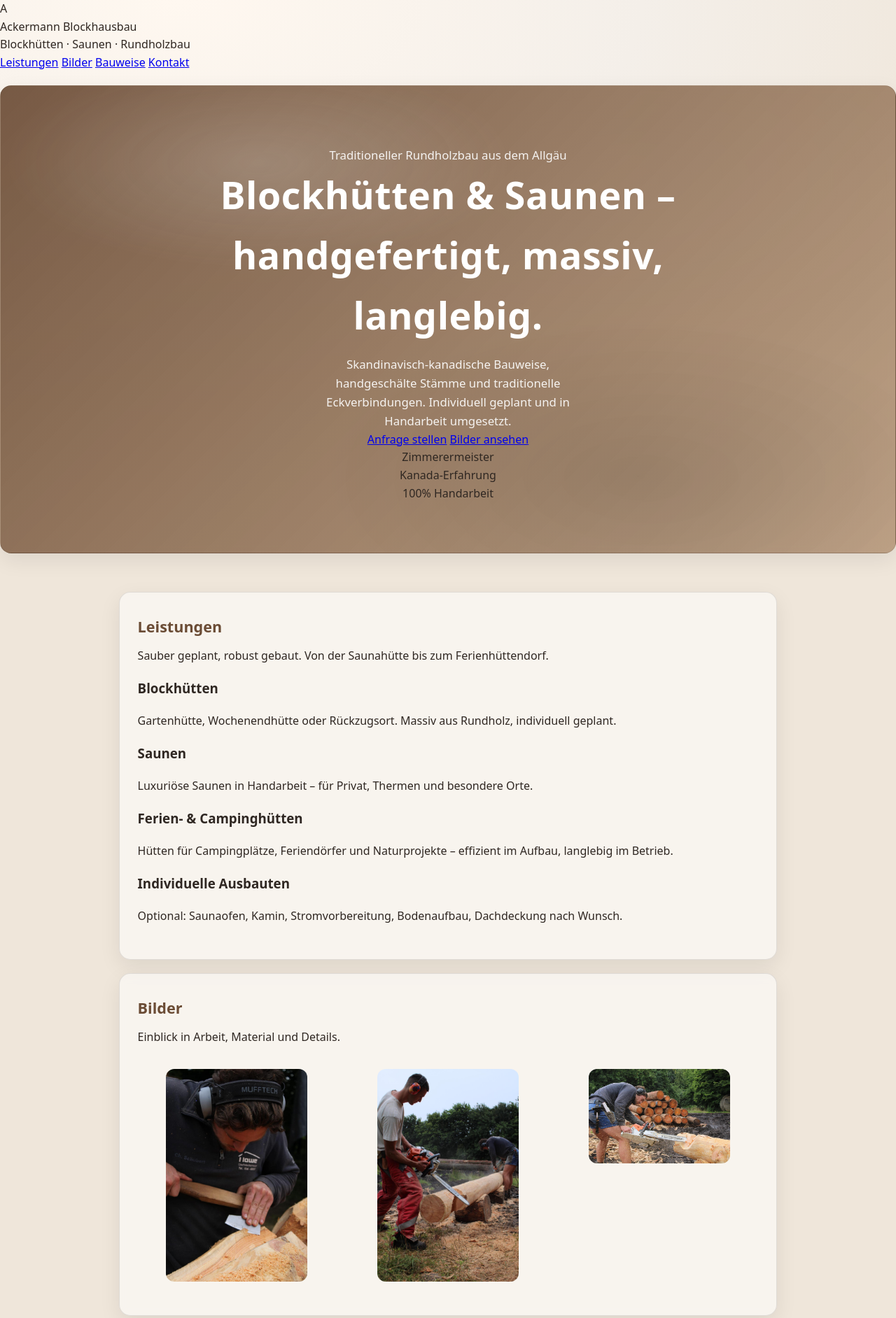
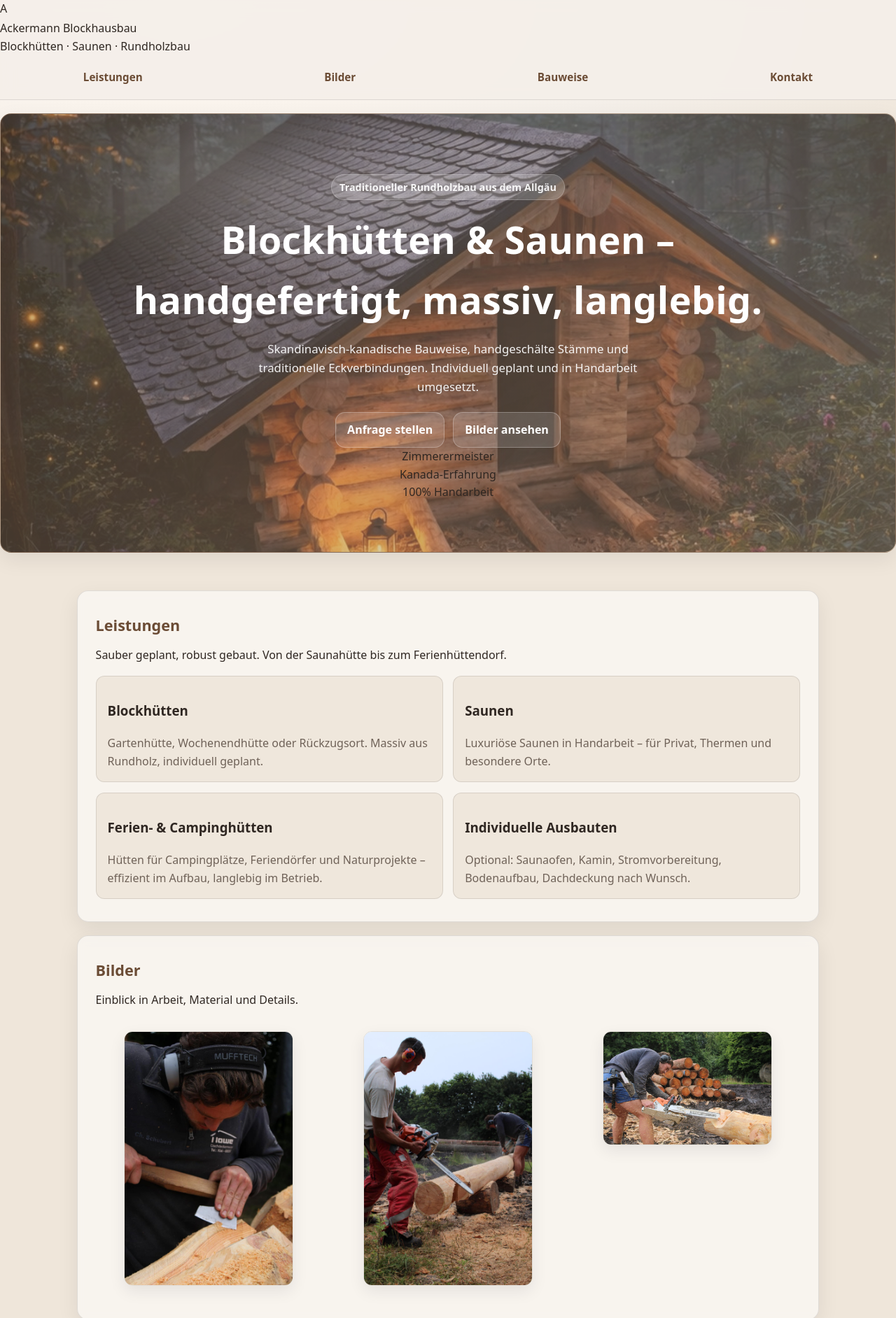
Before and after one commit to NZIGGI/ackermann-blockhausbau, a plain HTML site: page index.html in a window 1280 px wide. Shown: the top 1884 px of the page at 70% size. Drawn offline with Linux system fonts and the light colour scheme.

Commit message:
Update styles.css

```diff
--- a/assets/css/styles.css
+++ b/assets/css/styles.css
@@ -1,3 +1,5 @@
+/* assets/css/styles.css */
+
 :root{
   --bg: #f4efe9;
   --panel: #efe7dc;
@@ -19,8 +21,65 @@ body{
   line-height:1.6;
 }
 
+/* Header / Nav */
+header{
+  position: sticky;
+  top: 0;
+  z-index: 10;
+  background: rgba(244,239,233,.9);
+  backdrop-filter: blur(10px);
+  border-bottom: 1px solid var(--line);
+}
+
+.nav{
+  max-width: 1100px;
+  margin: 0 auto;
+  padding: .85rem 1.25rem;
+  display:flex;
+  align-items:center;
+  justify-content: space-between;
+  gap: 1rem;
+}
+
+.brand{
+  display:flex;
+  flex-direction: column;
+  gap: .15rem;
+}
+
+.brand strong{
+  font-size: 1rem;
+  color: var(--text);
+  letter-spacing: .2px;
+}
+
+.brand span{
+  font-size: .85rem;
+  color: var(--muted);
+}
+
+.nav a{
+  color: var(--brand);
+  text-decoration:none;
+  font-weight: 600;
+  font-size: .95rem;
+  padding: .35rem .55rem;
+  border-radius: 10px;
+}
+
+.nav a:hover{
+  background: rgba(107,76,53,.08);
+}
+
+.nav-links{
+  display:flex;
+  flex-wrap: wrap;
+  gap: .15rem;
+}
+
+/* Hero */
 .hero{
-  min-height: 62vh;
+  min-height: 72vh;
   display:flex;
   align-items:center;
   justify-content:center;
@@ -29,8 +88,19 @@ body{
   overflow: hidden;
   border-bottom: 1px solid var(--line);
   background:
-    linear-gradient(135deg, rgba(107,76,53,.92), rgba(168,132,98,.70)),
+    linear-gradient(135deg, rgba(107,76,53,.86), rgba(168,132,98,.55)),
     radial-gradient(800px 400px at 70% 20%, rgba(255,255,255,.25), transparent 60%);
+}
+
+.hero::before{
+  content:"";
+  position:absolute;
+  inset:0;
+  background:
+    url("../Hero.jpg") center/cover no-repeat;
+  filter: saturate(1.05) contrast(1.05);
+  transform: scale(1.03);
+  opacity: .55;
 }
 
 .hero::after{
@@ -39,33 +109,82 @@ body{
   inset:-40px;
   background:
     radial-gradient(600px 250px at 30% 20%, rgba(255,255,255,.18), transparent 60%),
-    radial-gradient(700px 350px at 70% 80%, rgba(0,0,0,.12), transparent 65%);
+    radial-gradient(700px 350px at 70% 80%, rgba(0,0,0,.18), transparent 65%);
   pointer-events:none;
 }
 
 .hero-content{
-  max-width: 900px;
+  max-width: 980px;
   text-align:center;
   position: relative;
   z-index: 1;
+}
+
+.hero-content .kicker{
+  display:inline-block;
+  padding: .35rem .7rem;
+  border-radius: 999px;
+  background: rgba(255,255,255,.18);
+  border: 1px solid rgba(255,255,255,.20);
+  color: rgba(255,255,255,.92);
+  font-weight: 600;
+  font-size: .9rem;
+  margin-bottom: .9rem;
 }
 
 .hero-content h1{
   margin:0;
   color: #fff;
   font-size: clamp(2.1rem, 4.2vw, 3.4rem);
-  letter-spacing: .5px;
+  letter-spacing: .4px;
 }
 
 .hero-content p{
   margin: .9rem auto 0;
-  color: rgba(255,255,255,.9);
+  color: rgba(255,255,255,.92);
   font-size: 1.05rem;
-  max-width: 40ch;
+  max-width: 60ch;
 }
 
+.hero-actions{
+  margin-top: 1.35rem;
+  display:flex;
+  gap: .75rem;
+  justify-content:center;
+  flex-wrap: wrap;
+}
+
+.btn{
+  display:inline-flex;
+  align-items:center;
+  justify-content:center;
+  gap: .5rem;
+  padding: .75rem 1rem;
+  border-radius: 14px;
+  border: 1px solid rgba(255,255,255,.25);
+  background: rgba(255,255,255,.14);
+  color: #fff;
+  text-decoration:none;
+  font-weight: 700;
+}
+
+.btn:hover{
+  background: rgba(255,255,255,.20);
+}
+
+.btn.primary{
+  background: rgba(255,255,255,.92);
+  color: var(--brand);
+  border-color: rgba(255,255,255,.92);
+}
+
+.btn.primary:hover{
+  background: #fff;
+}
+
+/* Main Layout */
 main{
-  max-width: 980px;
+  max-width: 1100px;
   margin: 0 auto;
   padding: 2.2rem 1.25rem 3.5rem;
 }
@@ -87,29 +206,98 @@ h2{
 }
 
 p{ margin: 0 0 1rem; color: var(--text); }
-.intro p{ color: var(--muted); max-width: 70ch; }
+.muted{ color: var(--muted); }
 
-.leistungen ul{
-  list-style:none;
-  padding:0;
-  margin: .8rem 0 0;
+/* Leistungen Cards */
+.cards{
   display:grid;
-  grid-template-columns: repeat(2, minmax(0,1fr));
-  gap: .75rem;
+  grid-template-columns: repeat(2, minmax(0, 1fr));
+  gap: .9rem;
+  margin-top: 1rem;
 }
 
-.leistungen li{
+.card{
   background: var(--panel);
   border: 1px solid var(--line);
   border-radius: 12px;
-  padding: .85rem .9rem;
+  padding: 1rem 1rem;
+}
+
+.card strong{
+  display:block;
+  margin-bottom: .35rem;
   color: var(--text);
 }
 
+.card p{
+  margin:0;
+  color: var(--muted);
+}
+
+/* Galerie */
+.gallery {
+  display: grid;
+  grid-template-columns: 1fr;
+  gap: 1.2rem;
+  margin-top: 1rem;
+}
+
+.gallery img {
+  width: 100%;
+  height: auto;
+  border-radius: 12px;
+  display: block;
+  border: 1px solid rgba(47,39,34,.10);
+  box-shadow: 0 8px 22px rgba(0,0,0,.08);
+}
+
+@media (min-width: 700px) {
+  .gallery { grid-template-columns: repeat(2, 1fr); }
+}
+
+@media (min-width: 1100px) {
+  .gallery { grid-template-columns: repeat(3, 1fr); }
+}
+
+/* Bauweise List */
+.bullets{
+  margin: .8rem 0 0;
+  padding-left: 1.15rem;
+  color: var(--muted);
+}
+
+.bullets li{ margin: .35rem 0; }
+
+/* Kontakt */
 .kontakt{
   background: linear-gradient(180deg, rgba(239,231,220,.9), rgba(255,255,255,.55));
 }
 
+.contact-grid{
+  display:grid;
+  grid-template-columns: 1.2fr .8fr;
+  gap: 1rem;
+  margin-top: .75rem;
+}
+
+.contact-box{
+  background: rgba(255,255,255,.55);
+  border: 1px solid var(--line);
+  border-radius: 12px;
+  padding: 1rem;
+}
+
+.contact-box a{
+  color: var(--brand);
+  font-weight: 700;
+  text-decoration:none;
+}
+
+.contact-box a:hover{
+  text-decoration: underline;
+}
+
+/* Footer */
 footer{
   text-align:center;
   padding: 1.8rem 1rem 2.5rem;
@@ -119,31 +307,9 @@ footer{
 
 /* Mobile */
 @media (max-width: 700px){
-  .leistungen ul{ grid-template-columns: 1fr; }
   section{ padding: 1.6rem 1.2rem; }
+  .cards{ grid-template-columns: 1fr; }
+  .contact-grid{ grid-template-columns: 1fr; }
+  .nav{ align-items:flex-start; }
+  .nav-links{ gap: .25rem; }
 }
-/* Galerie */
-.gallery {
-  display: grid;
-  grid-template-columns: 1fr;
-  gap: 1.2rem;
-}
-
-.gallery img {
-  width: 100%;
-  height: auto;
-  border-radius: 12px;
-  display: block;
-}
-
-@media (min-width: 700px) {
-  .gallery {
-    grid-template-columns: repeat(2, 1fr);
-  }
-}
-
-@media (min-width: 1100px) {
-  .gallery {
-    grid-template-columns: repeat(3, 1fr);
-  }
-}
```
